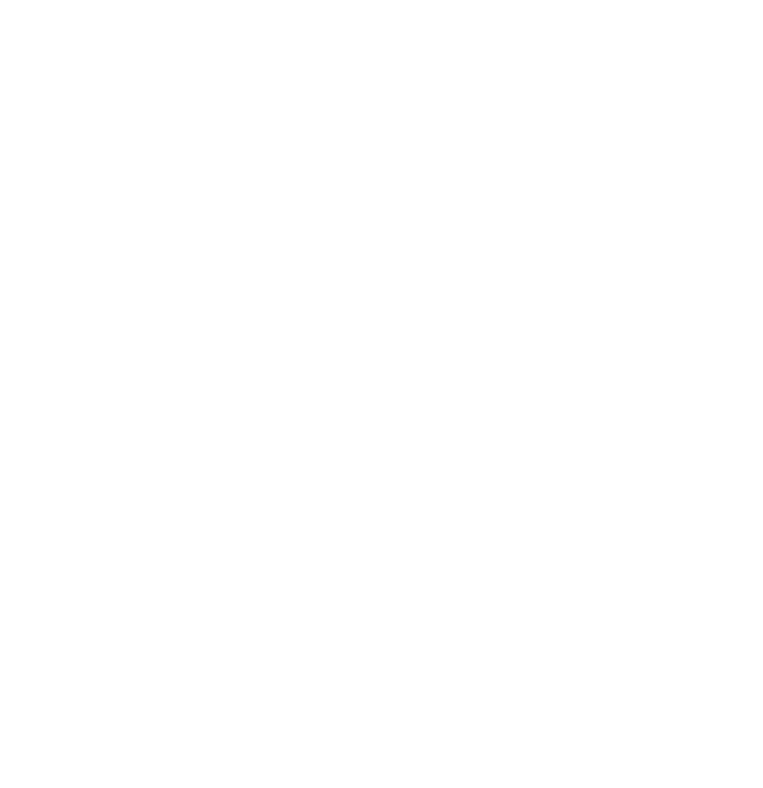
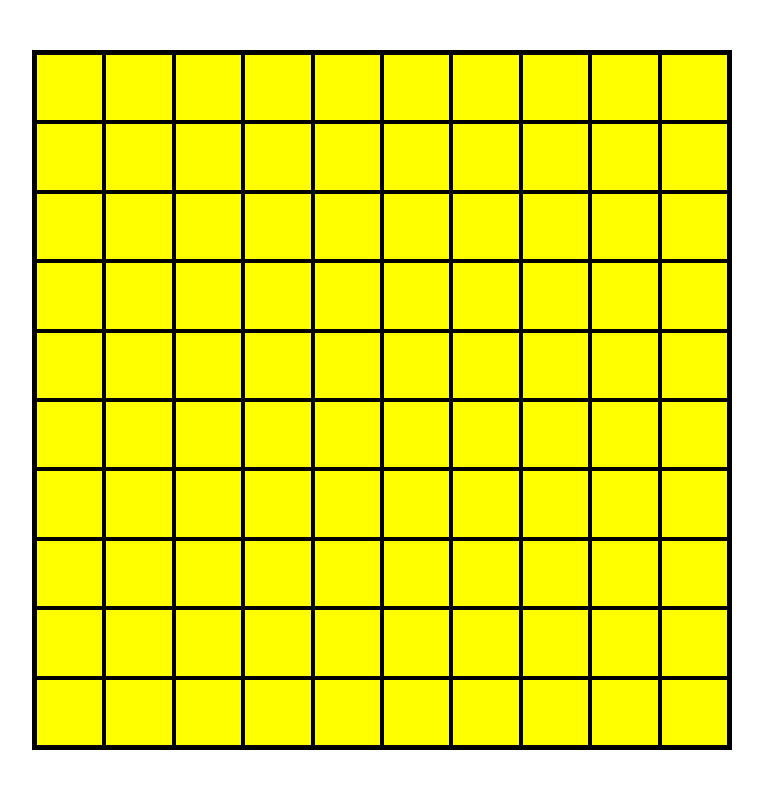
Before and after one commit to Titho93/js-campominato-grid, a plain HTML site: page index.html in a window 1280 px wide. Shown: the whole page, without its empty margins (258-1021 px from the left). Drawn offline with Linux system fonts and the light colour scheme.

Commit message:
[add]html and css style square

```diff
--- a/css/style.css
+++ b/css/style.css
@@ -3,3 +3,26 @@
   padding: 0;
   box-sizing: border-box;
 }
+
+.main-wrapper {
+  height: 100vh;
+  display: flex;
+  justify-content: center;
+  align-items: center;
+  background-color: white;
+}
+
+.container {
+  display: flex;
+  flex-wrap: wrap;
+  width: 700px;
+  height: 700px;
+  background-color: yellow;
+  border: 3px solid black;
+}
+
+.square {
+  width: calc(100% / 10);
+  aspect-ratio: 1 / 1;
+  border: 2px solid black;
+}
--- a/index.html
+++ b/index.html
@@ -8,6 +8,121 @@
 </head>
 <body>
 
+  <div class="main-wrapper">
+    <div class="container">
+
+      <div class="square"></div>
+      <div class="square"></div>
+      <div class="square"></div>
+      <div class="square"></div>
+      <div class="square"></div>
+      <div class="square"></div>
+      <div class="square"></div>
+      <div class="square"></div>
+      <div class="square"></div>
+      <div class="square"></div>
+
+      <div class="square"></div>
+      <div class="square"></div>
+      <div class="square"></div>
+      <div class="square"></div>
+      <div class="square"></div>
+      <div class="square"></div>
+      <div class="square"></div>
+      <div class="square"></div>
+      <div class="square"></div>
+      <div class="square"></div>
+
+      <div class="square"></div>
+      <div class="square"></div>
+      <div class="square"></div>
+      <div class="square"></div>
+      <div class="square"></div>
+      <div class="square"></div>
+      <div class="square"></div>
+      <div class="square"></div>
+      <div class="square"></div>
+      <div class="square"></div>
+
+      <div class="square"></div>
+      <div class="square"></div>
+      <div class="square"></div>
+      <div class="square"></div>
+      <div class="square"></div>
+      <div class="square"></div>
+      <div class="square"></div>
+      <div class="square"></div>
+      <div class="square"></div>
+      <div class="square"></div>
+
+      <div class="square"></div>
+      <div class="square"></div>
+      <div class="square"></div>
+      <div class="square"></div>
+      <div class="square"></div>
+      <div class="square"></div>
+      <div class="square"></div>
+      <div class="square"></div>
+      <div class="square"></div>
+      <div class="square"></div>
+
+      <div class="square"></div>
+      <div class="square"></div>
+      <div class="square"></div>
+      <div class="square"></div>
+      <div class="square"></div>
+      <div class="square"></div>
+      <div class="square"></div>
+      <div class="square"></div>
+      <div class="square"></div>
+      <div class="square"></div>
+
+      <div class="square"></div>
+      <div class="square"></div>
+      <div class="square"></div>
+      <div class="square"></div>
+      <div class="square"></div>
+      <div class="square"></div>
+      <div class="square"></div>
+      <div class="square"></div>
+      <div class="square"></div>
+      <div class="square"></div>
+
+      <div class="square"></div>
+      <div class="square"></div>
+      <div class="square"></div>
+      <div class="square"></div>
+      <div class="square"></div>
+      <div class="square"></div>
+      <div class="square"></div>
+      <div class="square"></div>
+      <div class="square"></div>
+      <div class="square"></div>
+
+      <div class="square"></div>
+      <div class="square"></div>
+      <div class="square"></div>
+      <div class="square"></div>
+      <div class="square"></div>
+      <div class="square"></div>
+      <div class="square"></div>
+      <div class="square"></div>
+      <div class="square"></div>
+      <div class="square"></div>
+
+      <div class="square"></div>
+      <div class="square"></div>
+      <div class="square"></div>
+      <div class="square"></div>
+      <div class="square"></div>
+      <div class="square"></div>
+      <div class="square"></div>
+      <div class="square"></div>
+      <div class="square"></div>
+      <div class="square"></div>
+
+    </div>
+  </div>
 
   <script src="js/script.js"></script>
 </body>
```
Also changed, not shown: js/script.js (line endings or trailing spaces).
